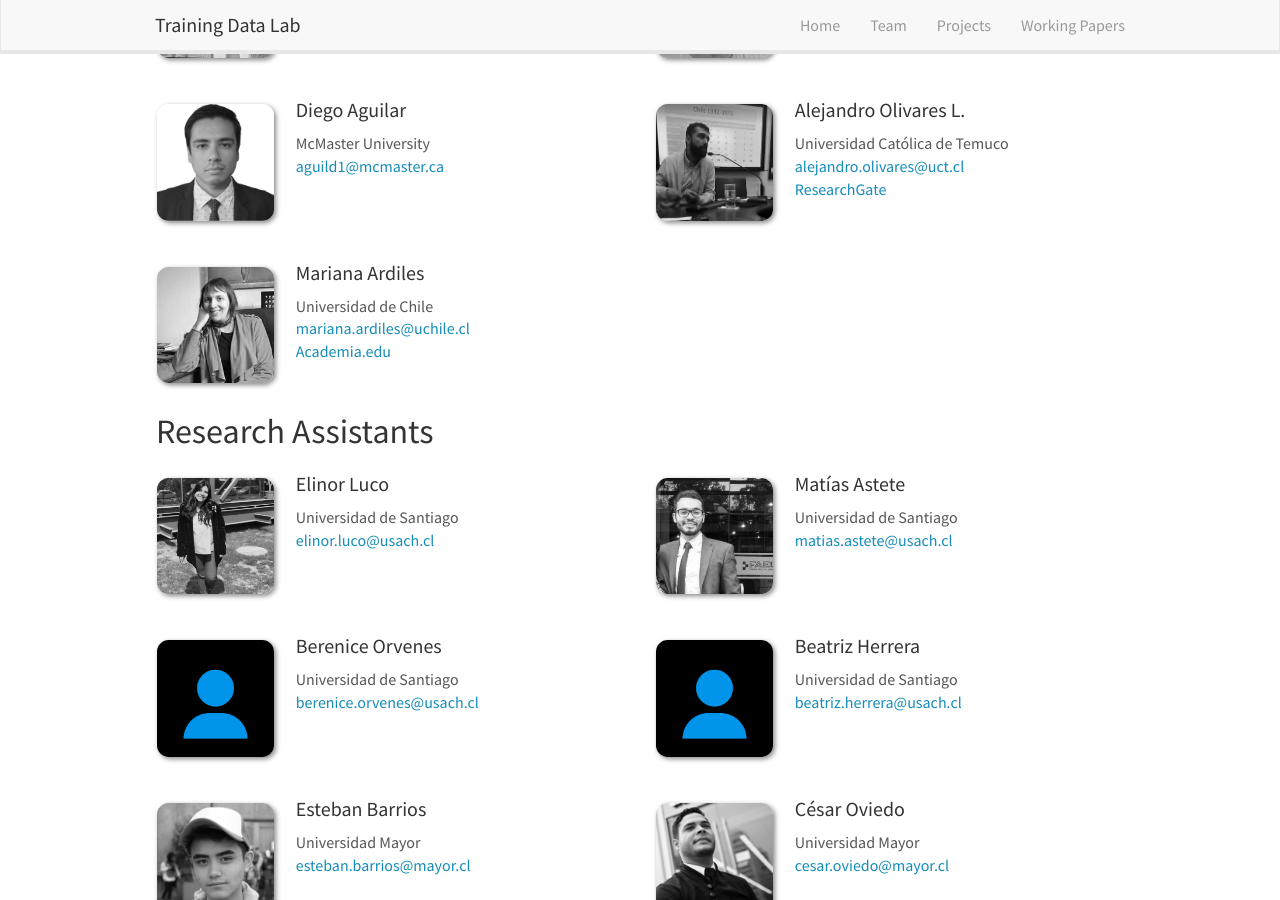
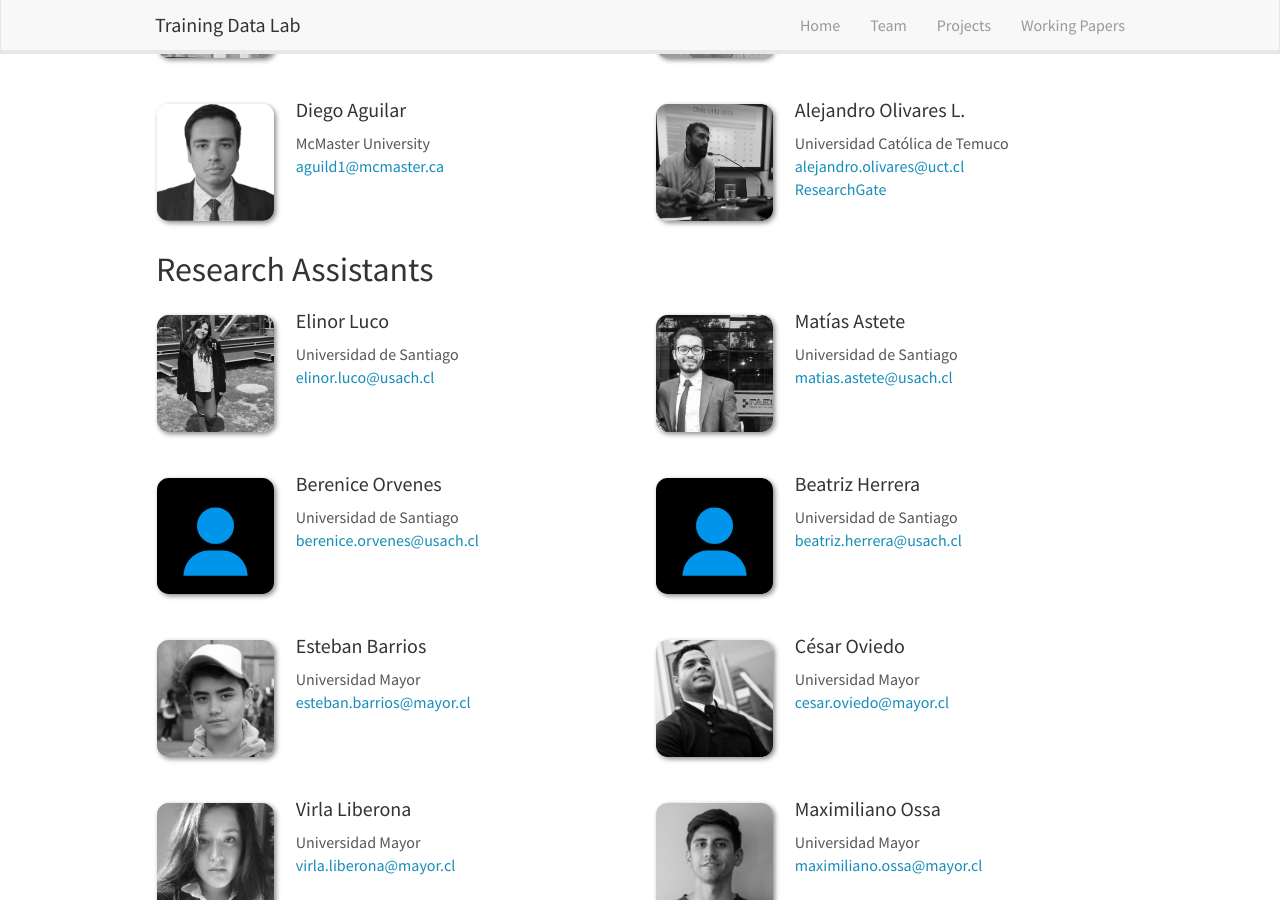
Before and after one commit to training-datalab/old-training-datalab.com, a Jekyll site: the page built from _pages/team.md, in a window 1280 px wide and 900 px high, scrolled down 479 px. Built offline with Jekyll 4.4.1, drawn with Linux system fonts in a browser that asks for light colours; nearby versions of some CDN libraries.

Commit message:
Update researchers.yml

```diff
--- a/_data/researchers.yml
+++ b/_data/researchers.yml
@@ -33,9 +33,3 @@
   info: Universidad Católica de Temuco
   email: alejandro.olivares@uct.cl
   website: <a href="https://www.researchgate.net/profile/Alejandro-Olivares-L" target="_blank">ResearchGate</a>
-
-- name: Mariana Ardiles
-  photo: mardiles.jpg
-  info: Universidad de Chile
-  email: mariana.ardiles@uchile.cl
-  website: <a href="https://uchile.academia.edu/MarianaArdilesThonet" target="_blank">Academia.edu</a>
```
